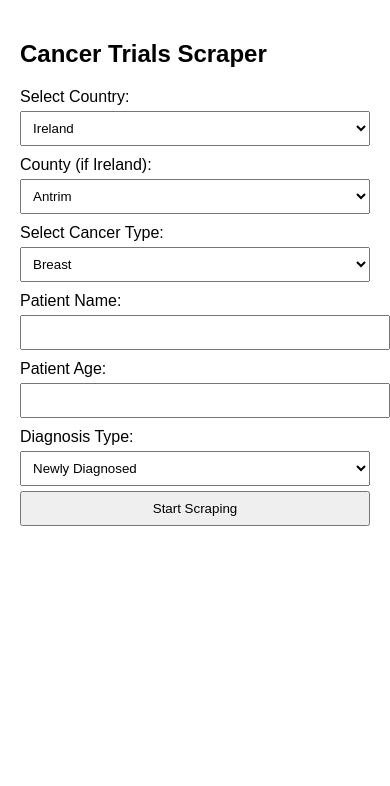
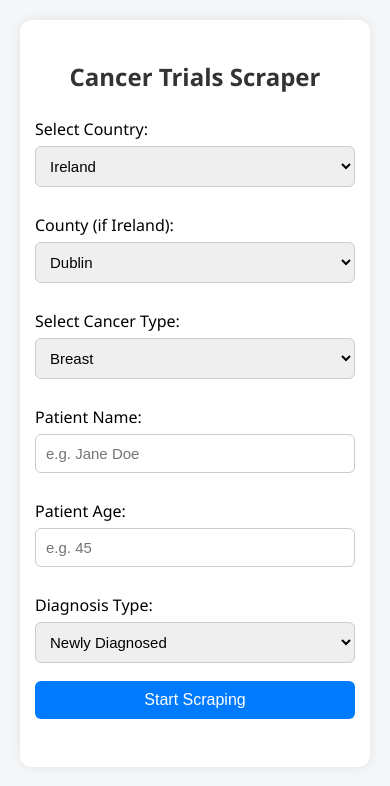
Before and after one commit to TheRealNoa/Group4, a Flask app: page /home in a window 390 px wide. Shown: the top 786 px of the page. Run offline with Flask 3, Linux system fonts and the light colour scheme; the visitor is signed in with stand-in values (Sample User, id 1).

Commit message:
Made the UI prettier

```diff
--- a/templates/index.html
+++ b/templates/index.html
@@ -1,18 +1,69 @@
-
 <!DOCTYPE html>
 <html lang="en">
 <head>
     <meta charset="UTF-8">
     <title>Cancer Trials Scraper</title>
+    <meta name="viewport" content="width=device-width, initial-scale=1">
     <style>
-        body { font-family: Arial, sans-serif; padding: 20px; max-width: 600px; margin: auto; }
-        label { display: block; margin-top: 10px; }
-        select, input, button { margin-top: 5px; width: 100%; padding: 8px; }
-        #status { margin-top: 20px; color: green; }
-        .hidden { display: none; }
+        * { box-sizing: border-box; }
+        body {
+            font-family: 'Segoe UI', Tahoma, Geneva, Verdana, sans-serif;
+            background: #f4f6f8;
+            padding: 20px;
+            margin: 0;
+        }
+        .container {
+            max-width: 700px;
+            margin: auto;
+            background: white;
+            padding: 25px 30px;
+            border-radius: 12px;
+            box-shadow: 0 0 12px rgba(0, 0, 0, 0.08);
+        }
+        h2 {
+            text-align: center;
+            color: #333;
+            margin-bottom: 25px;
+        }
+        label {
+            margin-top: 15px;
+            display: block;
+            font-weight: 500;
+        }
+        select, input, button {
+            width: 100%;
+            padding: 10px;
+            margin-top: 6px;
+            margin-bottom: 12px;
+            border: 1px solid #ccc;
+            border-radius: 6px;
+            font-size: 15px;
+        }
+        button {
+            background-color: #007bff;
+            color: white;
+            border: none;
+            font-size: 16px;
+            cursor: pointer;
+        }
+        button:hover {
+            background-color: #0056b3;
+        }
+        #trialList div {
+            padding: 10px;
+            margin-top: 10px;
+            background: #f1f1f1;
+            border-radius: 6px;
+        }
+        @media (max-width: 600px) {
+            .container {
+                padding: 20px 15px;
+            }
+        }
     </style>
 </head>
 <body>
+    <div class="container">
         <h2>Cancer Trials Scraper</h2>
 
         <label for="country">Select Country:</label>
@@ -20,43 +71,17 @@
             <option value="Ireland">Ireland</option>
             <option value="Austria">Austria</option>
             <option value="Belgium">Belgium</option>
-        <option value="Bulgaria">Bulgaria</option>
-        <option value="Croatia">Croatia</option>
-        <option value="Cyprus">Cyprus</option>
-        <option value="Czech Republic">Czech Republic</option>
-        <option value="Denmark">Denmark</option>
-        <option value="Estonia">Estonia</option>
-        <option value="Finland">Finland</option>
-        <option value="France">France</option>
-        <option value="Germany">Germany</option>
-        <option value="Greece">Greece</option>
-        <option value="Hungary">Hungary</option>
-        <option value="Italy">Italy</option>
-        <option value="Latvia">Latvia</option>
-        <option value="Lithuania">Lithuania</option>
-        <option value="Luxembourg">Luxembourg</option>
-        <option value="Malta">Malta</option>
-        <option value="Netherlands">Netherlands</option>
-        <option value="Poland">Poland</option>
-        <option value="Portugal">Portugal</option>
-        <option value="Romania">Romania</option>
-        <option value="Slovakia">Slovakia</option>
-        <option value="Slovenia">Slovenia</option>
-        <option value="Spain">Spain</option>
+            <!-- ... other countries ... -->
             <option value="Sweden">Sweden</option>
         </select>
 
         <div id="countyDiv">
             <label for="county">County (if Ireland):</label>
             <select id="county">
-            <option>Antrim</option><option>Armagh</option><option>Carlow</option><option>Cavan</option>
-            <option>Clare</option><option>Cork</option><option>Derry</option><option>Donegal</option>
-            <option>Down</option><option>Dublin</option><option>Fermanagh</option><option>Galway</option>
-            <option>Kerry</option><option>Kildare</option><option>Kilkenny</option><option>Laois</option>
-            <option>Leitrim</option><option>Limerick</option><option>Longford</option><option>Louth</option>
-            <option>Mayo</option><option>Meath</option><option>Monaghan</option><option>Offaly</option>
-            <option>Roscommon</option><option>Sligo</option><option>Tipperary</option><option>Tyrone</option>
-            <option>Waterford</option><option>Westmeath</option><option>Wexford</option><option>Wicklow</option>
+                <option>Dublin</option>
+                <option>Cork</option>
+                <option>Galway</option>
+                <!-- ... add all counties ... -->
             </select>
         </div>
 
@@ -70,10 +95,10 @@
         </select>
 
         <label for="patientName">Patient Name:</label>
-    <input type="text" id="patientName">
+        <input type="text" id="patientName" placeholder="e.g. Jane Doe">
 
         <label for="patientAge">Patient Age:</label>
-    <input type="number" id="patientAge">
+        <input type="number" id="patientAge" placeholder="e.g. 45">
 
         <label for="diagnosis">Diagnosis Type:</label>
         <select id="diagnosis">
@@ -85,6 +110,7 @@
 
         <p id="status"></p>
         <div id="trialList"></div>
+    </div>
 
     <script>
         function toggleCountyField() {
@@ -101,13 +127,11 @@
         async function startScraping() {
             const cancerType = document.getElementById("cancerType").value;
             const country = document.getElementById("country").value;
-            const county = document.getElementById("county").value;
             const name = document.getElementById("patientName").value;
             const age = document.getElementById("patientAge").value;
-            const diagnosis = document.getElementById("diagnosis").value;
             const status = document.getElementById("status");
             const trialList = document.getElementById("trialList");
-            trialList.innerHTML = ""; // Clear previous trials
+            trialList.innerHTML = "";
 
             if (!name || !age) {
                 alert("Please fill in all patient fields.");
@@ -120,39 +144,26 @@
                 const response = await fetch("/scrape", {
                     method: "POST",
                     headers: { "Content-Type": "application/json" },
-                    body: JSON.stringify({ cancer_type: cancerType, country: country })
+                    body: JSON.stringify({ cancer_type: cancerType, country })
                 });
 
                 const data = await response.json();
-
-                if (data.trials && data.trials.length > 0) {
+                if (data.trials?.length > 0) {
                     status.textContent = `✅ ${data.trials.length} trials found.`;
-
                     data.trials.forEach((trial, index) => {
                         const trialDiv = document.createElement("div");
-                    trialDiv.style.marginTop = "15px";
-
                         const eligibilityId = `eligibility-${index}`;
-                    const eligibilityText = trial.eligibility && trial.eligibility.trim() !== "n/a"
-                        ? trial.eligibility
-                        : "No eligibility criteria available.";
-
                         trialDiv.innerHTML = `
                             <strong>${trial.name}</strong>
-                        <button onclick="toggleEligibility('${eligibilityId}')">
-                            Show/Hide Eligibility
-                        </button>
+                            <button onclick="toggleEligibility('${eligibilityId}')">Show/Hide Eligibility</button>
                             <div id="${eligibilityId}" style="display:none; white-space:pre-wrap; margin-top:5px;">
-                            ${eligibilityText}
-                        </div>
-                    `;
+                                ${trial.eligibility || "No eligibility criteria available."}
+                            </div>`;
                         trialList.appendChild(trialDiv);
                     });
-
                 } else {
                     status.textContent = "No trials found.";
                 }
-
             } catch (err) {
                 status.textContent = `❌ Error: ${err}`;
             }
```
Also changed, not shown: templates/login.html (+48 -4 lines). Lines whose indentation alone changed are shown as unchanged.
